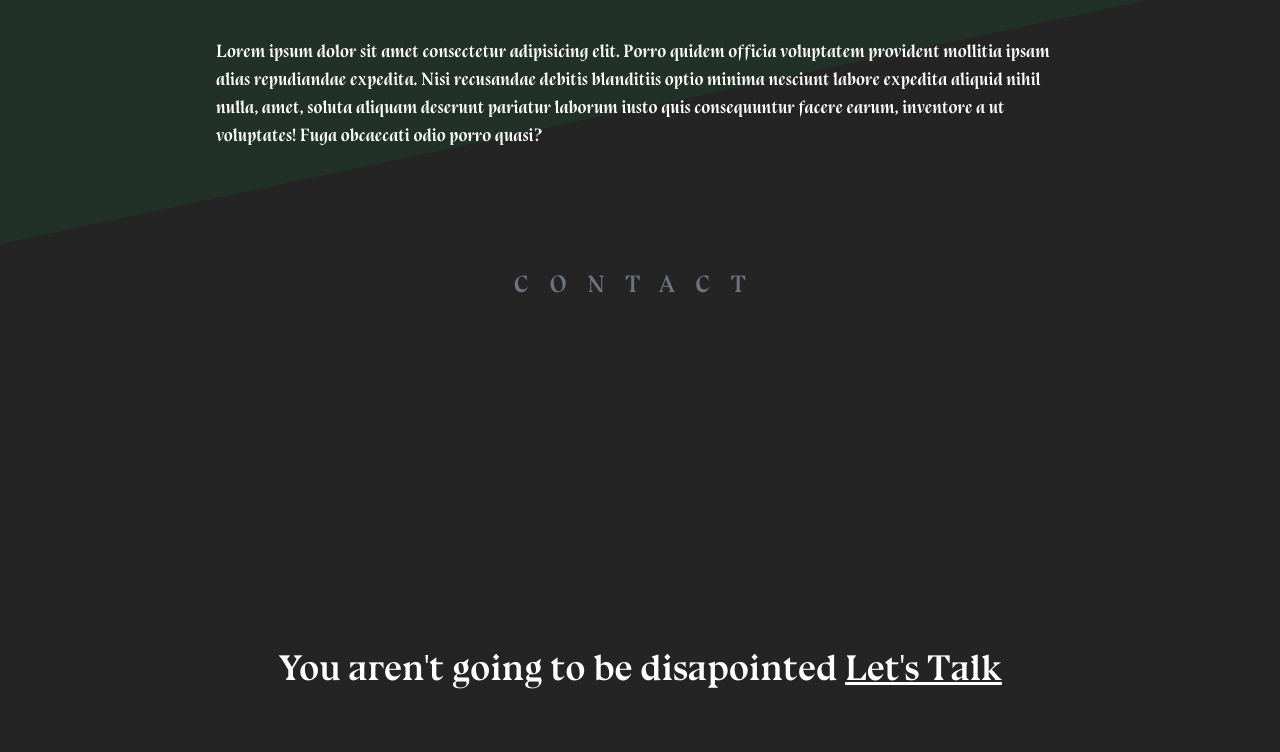
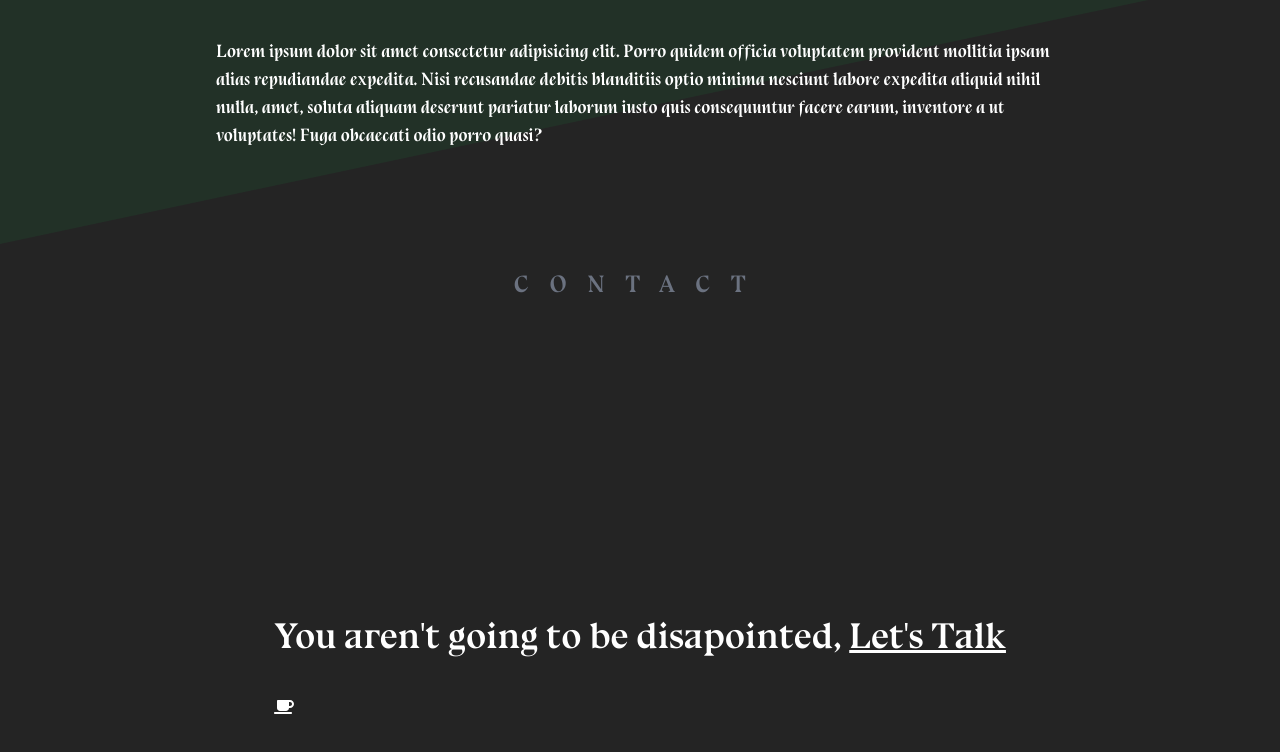
Before and after one commit to RobbieProkop/portfolio, a Next.js app: page / in a window 1280 px wide. Shown: the part 3696-4448 px from the top of the page. Built offline with nearby package versions, Linux system fonts and the light colour scheme.

Commit message:
bring in fontawesome

```diff
--- a/components/Contact.tsx
+++ b/components/Contact.tsx
@@ -1,3 +1,6 @@
+import { FontAwesomeIcon } from "@fortawesome/react-fontawesome";
+import { faCoffee } from "@fortawesome/free-solid-svg-icons";
+
 type Props = {};
 const Contact = (props: Props) => {
   return (
@@ -6,11 +9,16 @@
         Contact
       </h3>
 
-      <div>
+      <div className="flex flex-col space-y-10">
         <h4 className="text-4xl font-semibold text-center">
-          You aren't going to be disapointed{" "}
+          You aren't going to be disapointed,{" "}
           <span className="underline declaration-green-600/50">Let's Talk</span>
         </h4>
+
+        <div>
+          {/* Icons */}
+          <FontAwesomeIcon icon={faCoffee} />
+        </div>
       </div>
     </div>
   );
```
